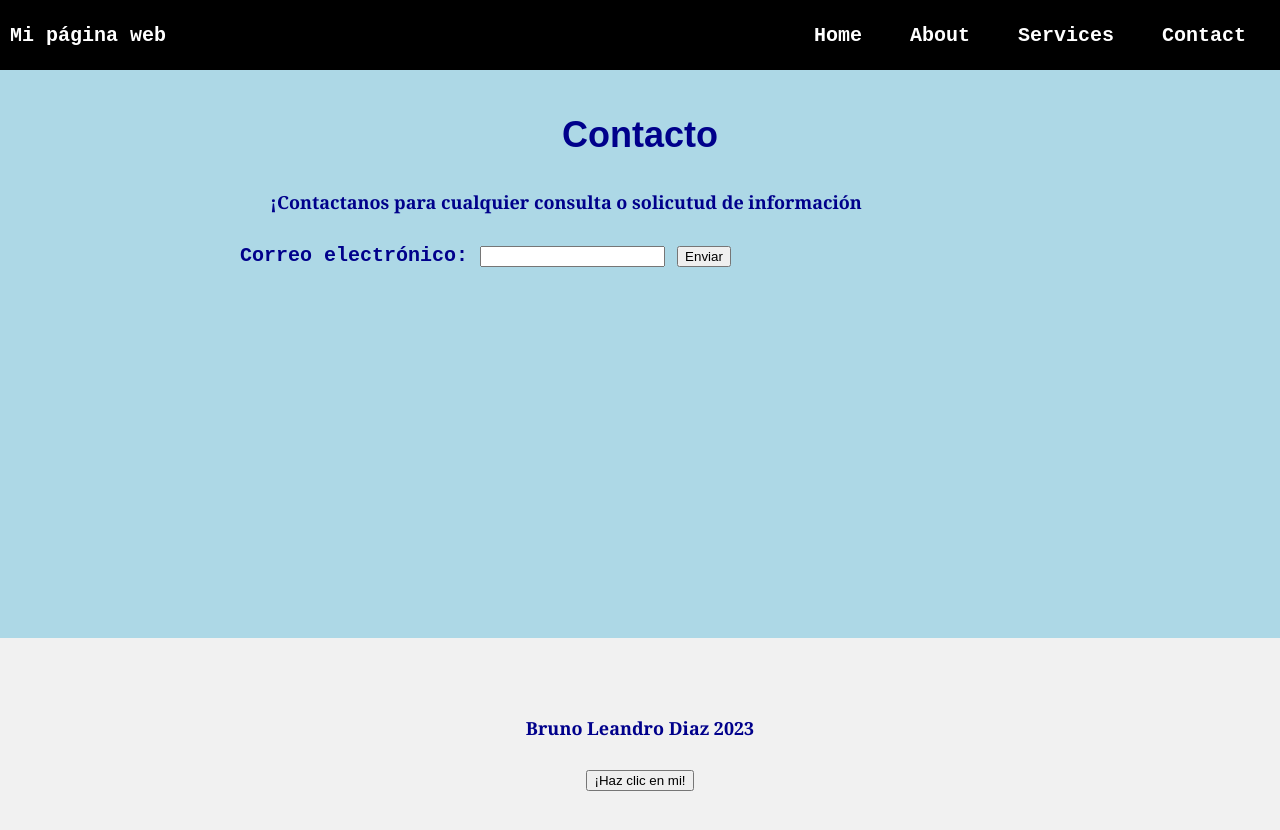
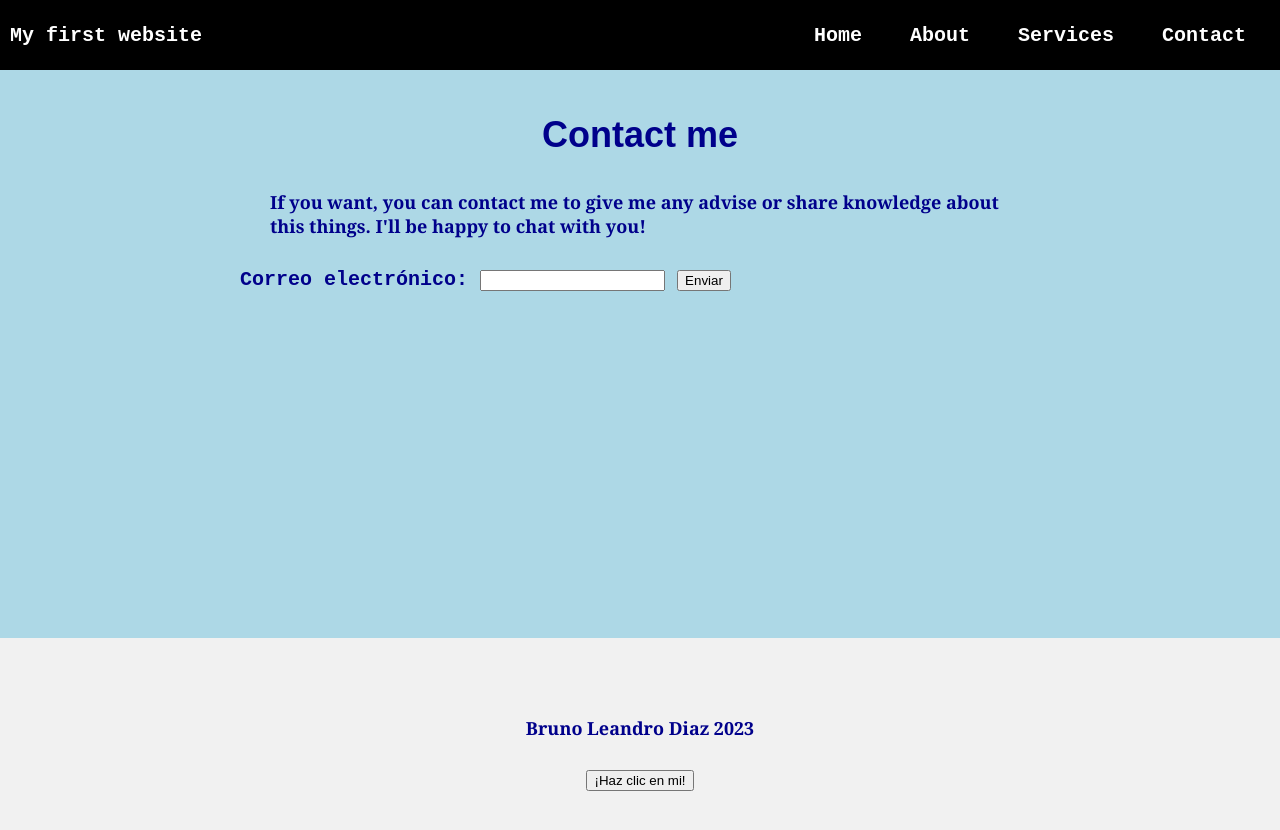
Before and after one commit to BrunoDiaz7/miprimerapagina, a plain HTML site: page contact.html in a window 1280 px wide. Drawn offline with Linux system fonts and the light colour scheme.

Commit message:
Translated Contact.html

```diff
--- a/contact.html
+++ b/contact.html
@@ -2,12 +2,12 @@
 <html>
     <head>
         <link rel="Stylesheet" type="text/css" href="style.css">
-        <title>Mi primer Website</title>
+        <title>Practicing Website</title>
     </head>
     <body>
       <header class="container-nav">
         <nav class="navbar" role="navigation">
-          <a href="index.html" class="brand">Mi página web</a>
+          <a href="index.html" class="brand">My first website</a>
           <ul class="nav-links">
             <li><a href="index.html">Home</a></li>
             <li><a href="about.html">About</a></li>
@@ -15,12 +15,12 @@
             <li><a href="contact.html">Contact</a></li>
           </ul>
         </nav>
-        <button class="button-menu-toggle">Menú</button>
+        <button class="button-menu-toggle">Menu</button>
       </header>
       <main>
         <div class="container">
-            <h1>Contacto</h1>
-            <p>¡Contactanos para cualquier consulta o solicutud de información</p>
+            <h1>Contact me</h1>
+            <p>If you want, you can contact me to give me any advise or share knowledge about this things. I'll be happy to chat with you!</p>
             <form id="myForm">
                 <label for="email">Correo electrónico:</label>
                 <input type="email" id="email" name="email" required>
```
